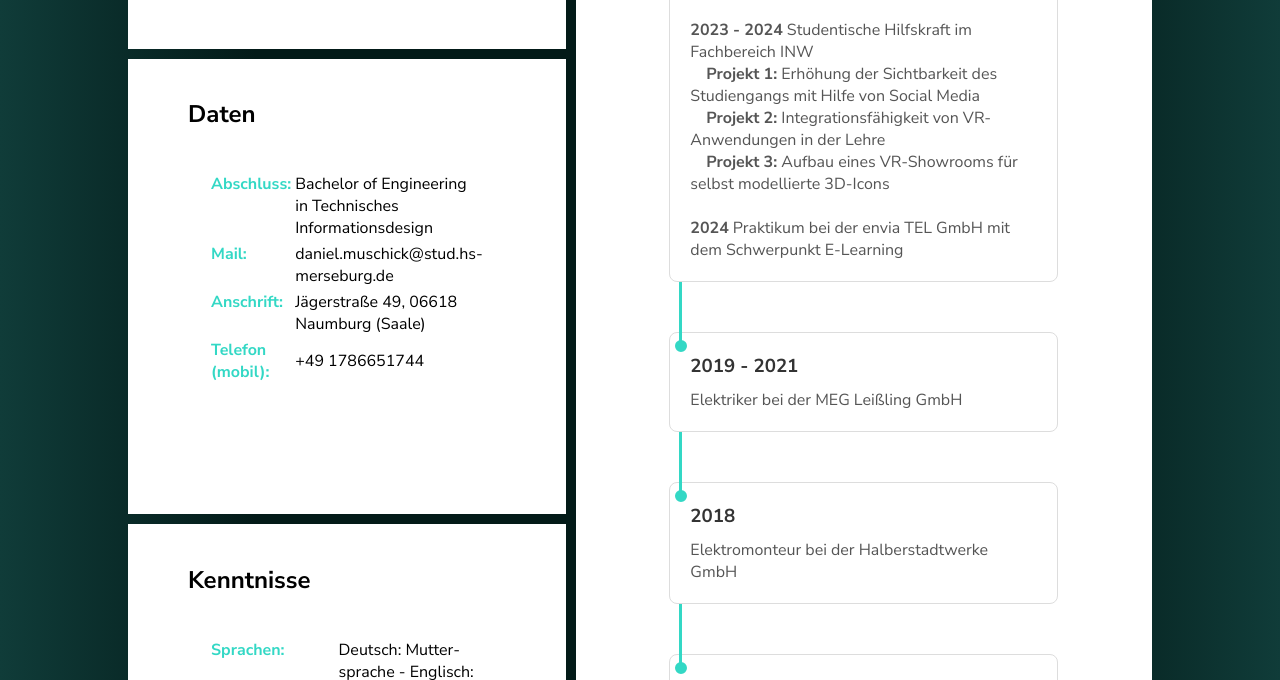
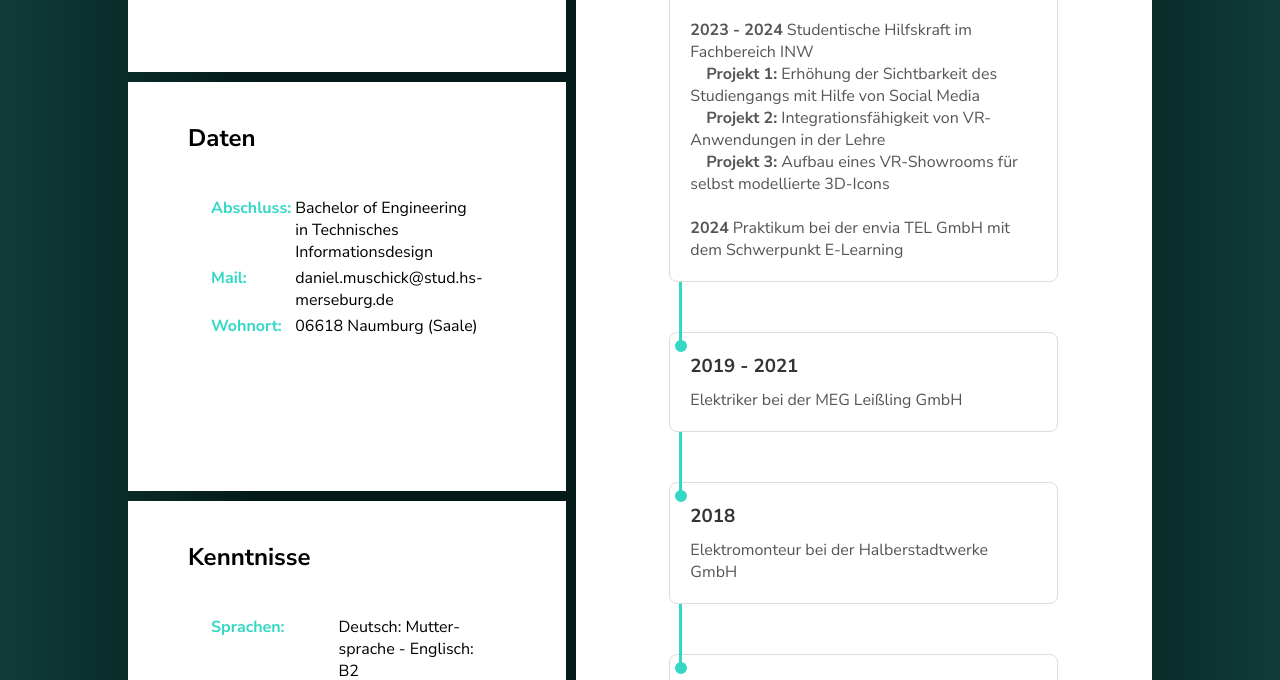
Before and after one commit to Dastral7/portfolio, a plain HTML site: page index.html in a window 1280 px wide. Shown: the part 420-1100 px from the top of the page. Drawn offline with Linux system fonts and the light colour scheme.

Commit message:
html ohne adresse/nummer

```diff
--- a/index.html
+++ b/index.html
@@ -39,12 +39,8 @@
                     <td class="content">daniel.muschick@stud.hs-merseburg.de</td>
                 </tr>
                 <tr>
-                    <th class="label">Anschrift:</th>
-                    <td class="content">Jägerstraße 49, 06618 Naumburg (Saale)</td>
-                </tr>
-                <tr>
-                    <th class="label">Telefon (mobil):</th>
-                    <td class="content">+49 1786651744</td>
+                    <th class="label">Wohnort:</th>
+                    <td class="content">06618 Naumburg (Saale)</td>
                 </tr>
             </table>
         </section>
```
